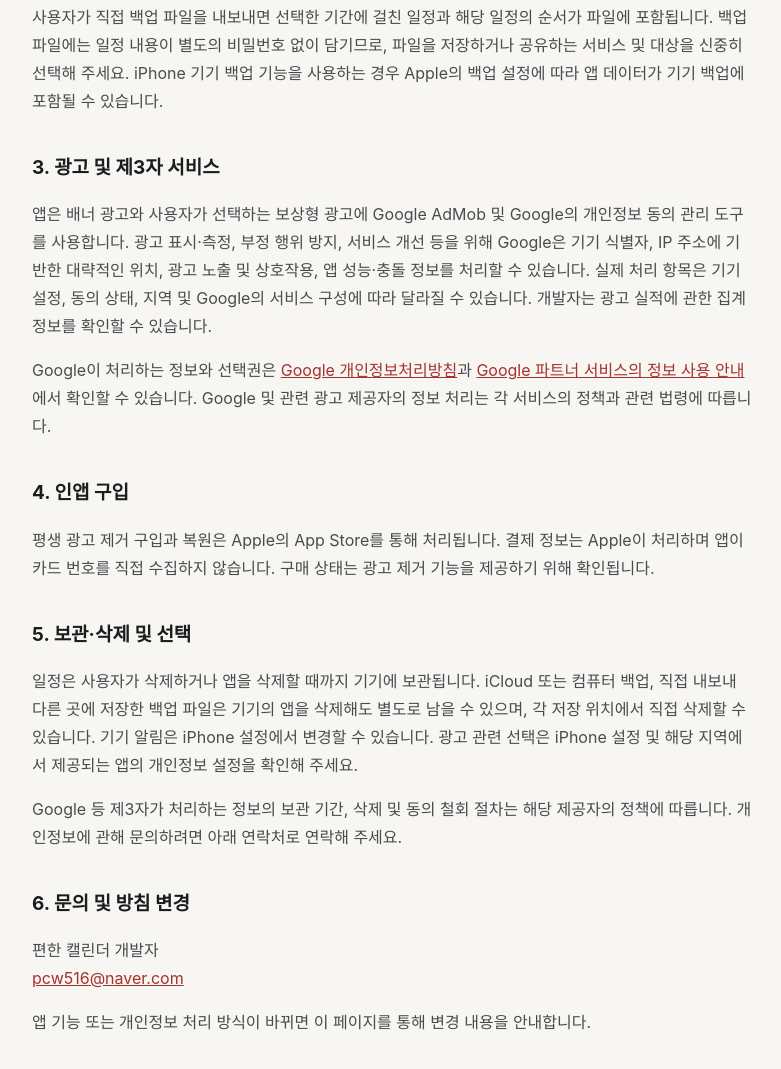
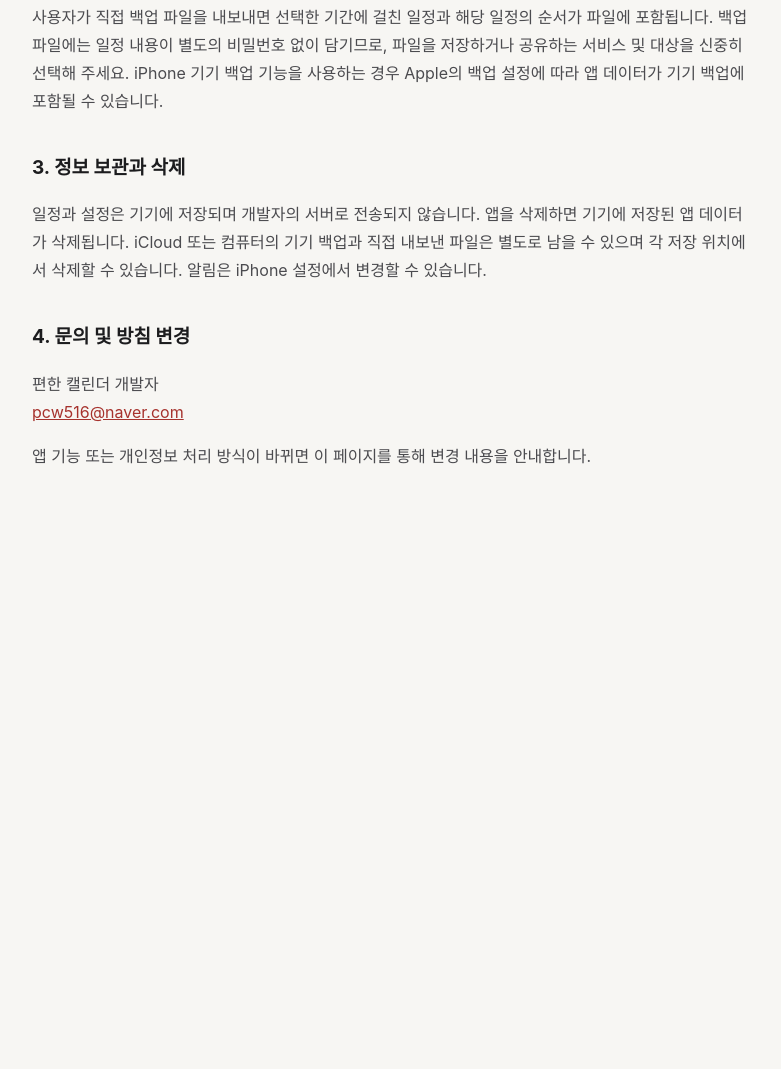
Before and after one commit to chanukpark-shuk/memo-paper-pages, a plain HTML site: page pyeonhan/privacy.html in a window 1280 px wide. Shown: the part 507-1576 px from the top of the page, without its empty margins (248-1029 px from the left). After the commit the page ends 1073 px from the top, so only its background shows below. Drawn offline with Linux system fonts and the light colour scheme.

Commit message:
Update Pyeonhan for ad-free launch

```diff
--- a/pyeonhan/privacy.html
+++ b/pyeonhan/privacy.html
@@ -12,20 +12,14 @@
 <a href="index.html">편한 캘린더 지원</a>
 <h1>개인정보 처리방침</h1>
 <small>최종 수정: 2026년 11월 16일</small>
-<p>편한 캘린더(이하 “앱”)는 개인 일정 관리와 광고 제공을 위해 아래와 같이 정보를 처리합니다. 앱은 계정 가입 없이 이용할 수 있습니다.</p>
+<p>편한 캘린더(이하 “앱”)는 개인 일정 관리를 위해 아래와 같이 정보를 처리합니다. 앱은 계정 가입 없이 이용할 수 있습니다.</p>
 <h2>1. 일정과 기기에 저장되는 정보</h2>
 <p>사용자가 입력한 일정 제목, 날짜와 시간, 색상, 알림 및 순서와 앱 설정은 기기에 저장됩니다. 개발자가 운영하는 별도의 일정 서버로 일정 내용을 전송하지 않습니다. 사용자가 허용하면 일정 알림을 기기에서 표시합니다.</p>
 <h2>2. 백업과 기기 이전</h2>
 <p>사용자가 직접 백업 파일을 내보내면 선택한 기간에 걸친 일정과 해당 일정의 순서가 파일에 포함됩니다. 백업 파일에는 일정 내용이 별도의 비밀번호 없이 담기므로, 파일을 저장하거나 공유하는 서비스 및 대상을 신중히 선택해 주세요. iPhone 기기 백업 기능을 사용하는 경우 Apple의 백업 설정에 따라 앱 데이터가 기기 백업에 포함될 수 있습니다.</p>
-<h2>3. 광고 및 제3자 서비스</h2>
-<p>앱은 배너 광고와 사용자가 선택하는 보상형 광고에 Google AdMob 및 Google의 개인정보 동의 관리 도구를 사용합니다. 광고 표시·측정, 부정 행위 방지, 서비스 개선 등을 위해 Google은 기기 식별자, IP 주소에 기반한 대략적인 위치, 광고 노출 및 상호작용, 앱 성능·충돌 정보를 처리할 수 있습니다. 실제 처리 항목은 기기 설정, 동의 상태, 지역 및 Google의 서비스 구성에 따라 달라질 수 있습니다. 개발자는 광고 실적에 관한 집계 정보를 확인할 수 있습니다.</p>
-<p>Google이 처리하는 정보와 선택권은 <a href="https://policies.google.com/privacy?hl=ko">Google 개인정보처리방침</a>과 <a href="https://policies.google.com/technologies/partner-sites?hl=ko">Google 파트너 서비스의 정보 사용 안내</a>에서 확인할 수 있습니다. Google 및 관련 광고 제공자의 정보 처리는 각 서비스의 정책과 관련 법령에 따릅니다.</p>
-<h2>4. 인앱 구입</h2>
-<p>평생 광고 제거 구입과 복원은 Apple의 App Store를 통해 처리됩니다. 결제 정보는 Apple이 처리하며 앱이 카드 번호를 직접 수집하지 않습니다. 구매 상태는 광고 제거 기능을 제공하기 위해 확인됩니다.</p>
-<h2>5. 보관·삭제 및 선택</h2>
-<p>일정은 사용자가 삭제하거나 앱을 삭제할 때까지 기기에 보관됩니다. iCloud 또는 컴퓨터 백업, 직접 내보내 다른 곳에 저장한 백업 파일은 기기의 앱을 삭제해도 별도로 남을 수 있으며, 각 저장 위치에서 직접 삭제할 수 있습니다. 기기 알림은 iPhone 설정에서 변경할 수 있습니다. 광고 관련 선택은 iPhone 설정 및 해당 지역에서 제공되는 앱의 개인정보 설정을 확인해 주세요.</p>
-<p>Google 등 제3자가 처리하는 정보의 보관 기간, 삭제 및 동의 철회 절차는 해당 제공자의 정책에 따릅니다. 개인정보에 관해 문의하려면 아래 연락처로 연락해 주세요.</p>
-<h2>6. 문의 및 방침 변경</h2>
+<h2>3. 정보 보관과 삭제</h2>
+<p>일정과 설정은 기기에 저장되며 개발자의 서버로 전송되지 않습니다. 앱을 삭제하면 기기에 저장된 앱 데이터가 삭제됩니다. iCloud 또는 컴퓨터의 기기 백업과 직접 내보낸 파일은 별도로 남을 수 있으며 각 저장 위치에서 삭제할 수 있습니다. 알림은 iPhone 설정에서 변경할 수 있습니다.</p>
+<h2>4. 문의 및 방침 변경</h2>
 <p>편한 캘린더 개발자<br><a href="mailto:pcw516@naver.com">pcw516@naver.com</a></p>
 <p>앱 기능 또는 개인정보 처리 방식이 바뀌면 이 페이지를 통해 변경 내용을 안내합니다.</p>
 </main></body></html>
```
Also changed, not shown: pyeonhan/index.html (+1 -1 lines).
